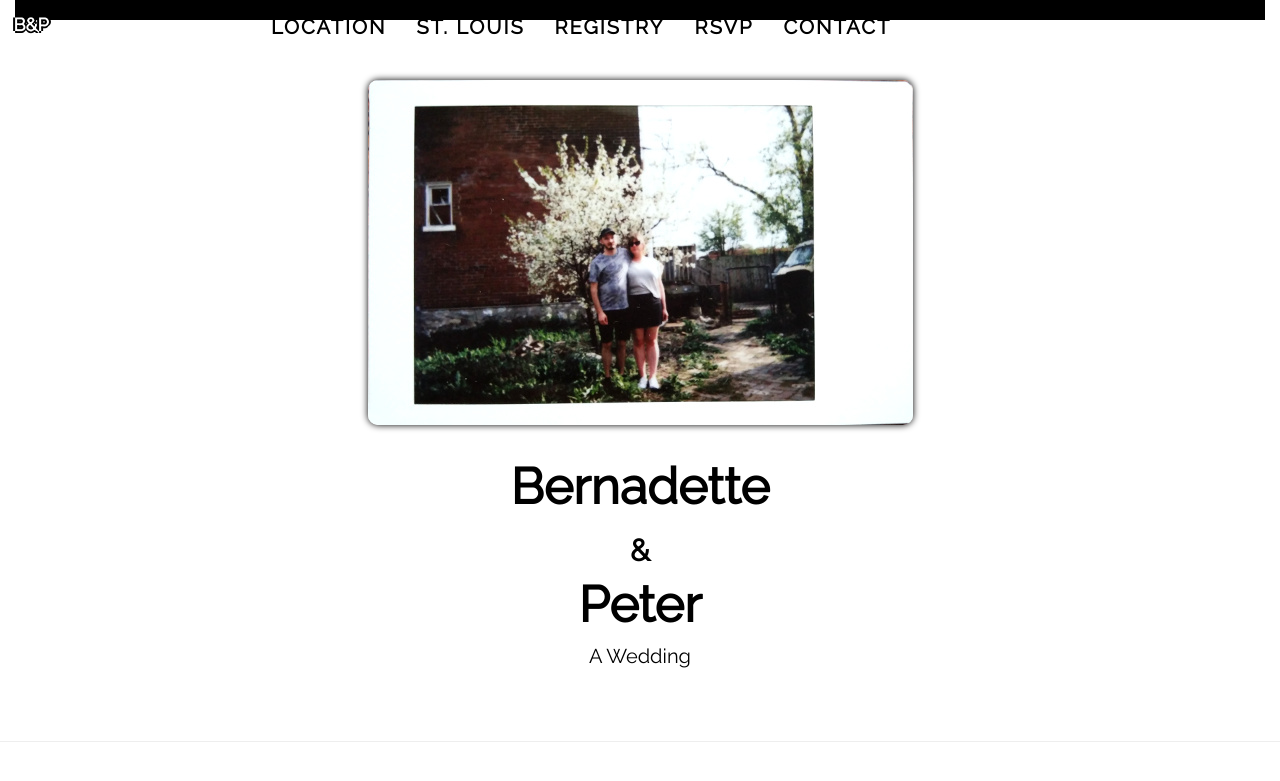
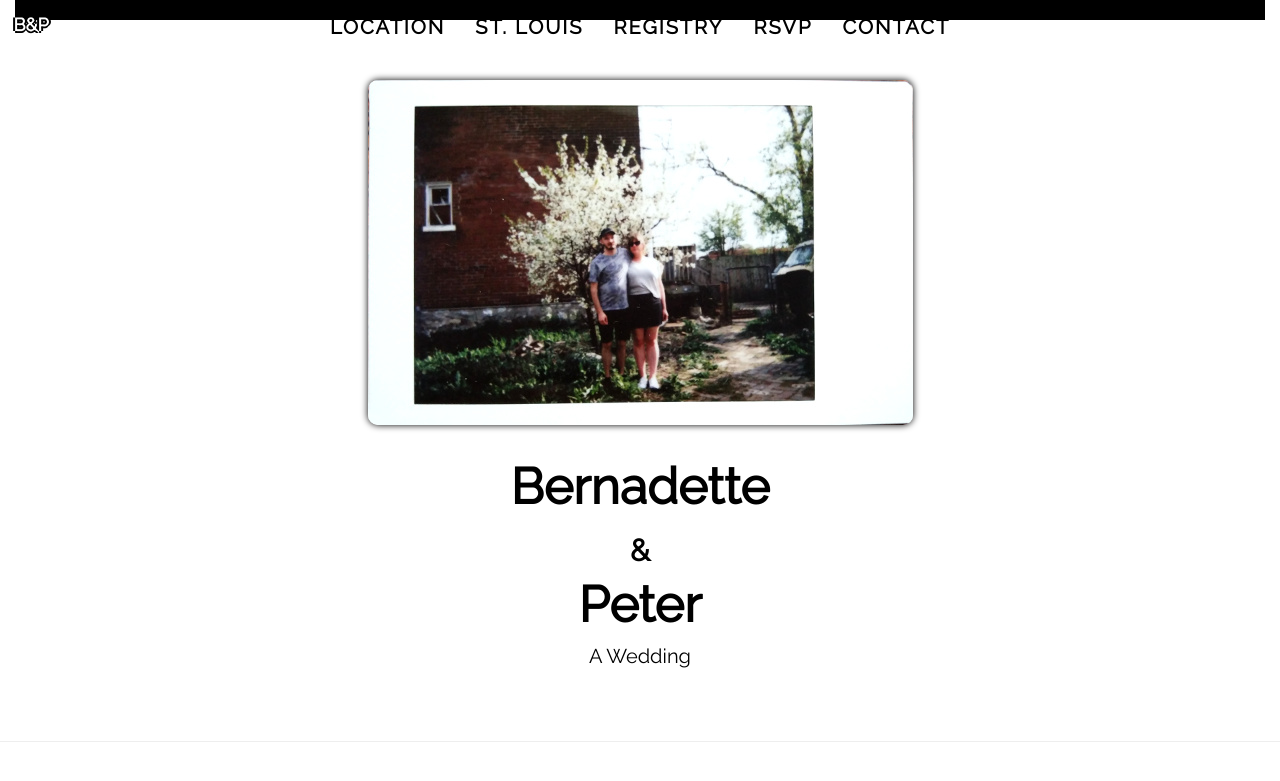
Before and after one commit to peterolivo/wedding, a Jekyll site: the page built from index.html, in a window 1280 px wide. Shown: the top 781 px of the page. Built offline with Jekyll 4.4.1, drawn with Linux system fonts in a browser that asks for light colours; nearby versions of some CDN libraries; Markdown is read by kramdown in place of the engine named in the settings.

Commit message:
menu fix

```diff
--- a/_includes/header.html
+++ b/_includes/header.html
@@ -42,7 +42,7 @@
 
             <!-- Collect the nav links, forms, and other content for toggling -->
             <div class="collapse navbar-collapse" id="bs-example-navbar-collapse-1">
-                <ul class="nav navbar-nav navbar-custom container-fluid justified">
+                <ul class="nav navbar-nav navbar-custom">
                     <li><a href="location.html#hash">Location</a></li>
                     <li><a href="stlouis.html#hash">St. Louis</a></li>
                     <li><a href="registry.html#hash">Registry</a></li>
--- a/css/clean-blog.css
+++ b/css/clean-blog.css
@@ -44,10 +44,8 @@ hr.small {
 .navbar-custom {
   top: 0;
   left: 0;
-  width: 100%;
   z-index: 3;
   border-color: transparent;
-  text-align: right;
 }
 
 .navbar-custom .navbar-brand {
@@ -90,6 +88,16 @@ hr.small {
 }
 
 @media only screen and (min-width: 768px) {
+  .navbar .navbar-nav {
+    display: inline-block;
+    float: none;
+    vertical-align: top;
+    margin-top: -18px;
+  }
+  .navbar .navbar-collapse {
+      text-align: center;
+  }
+
   .intro-header .site-heading,
   .intro-header .page-heading {
     padding: 50px 0;
```
